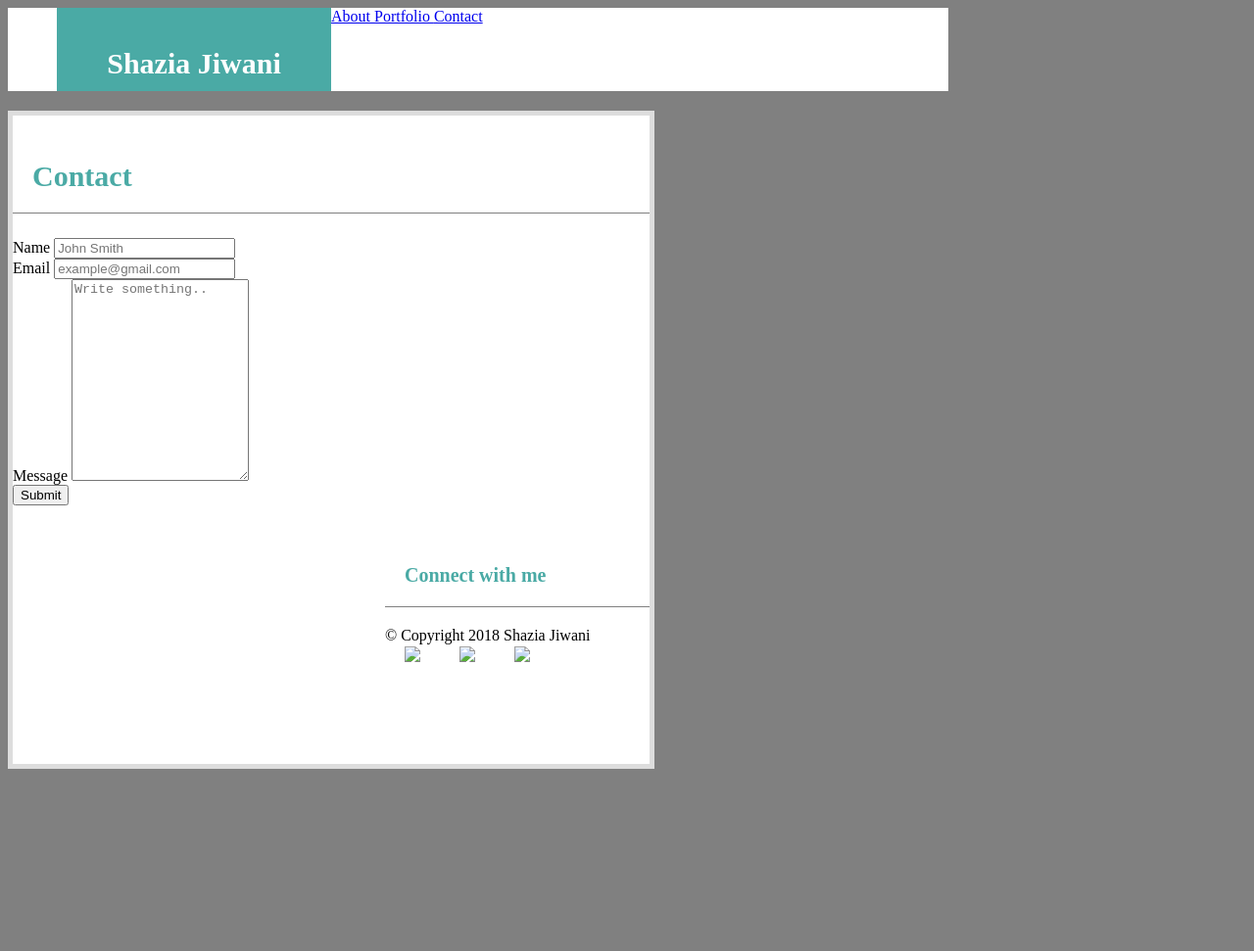
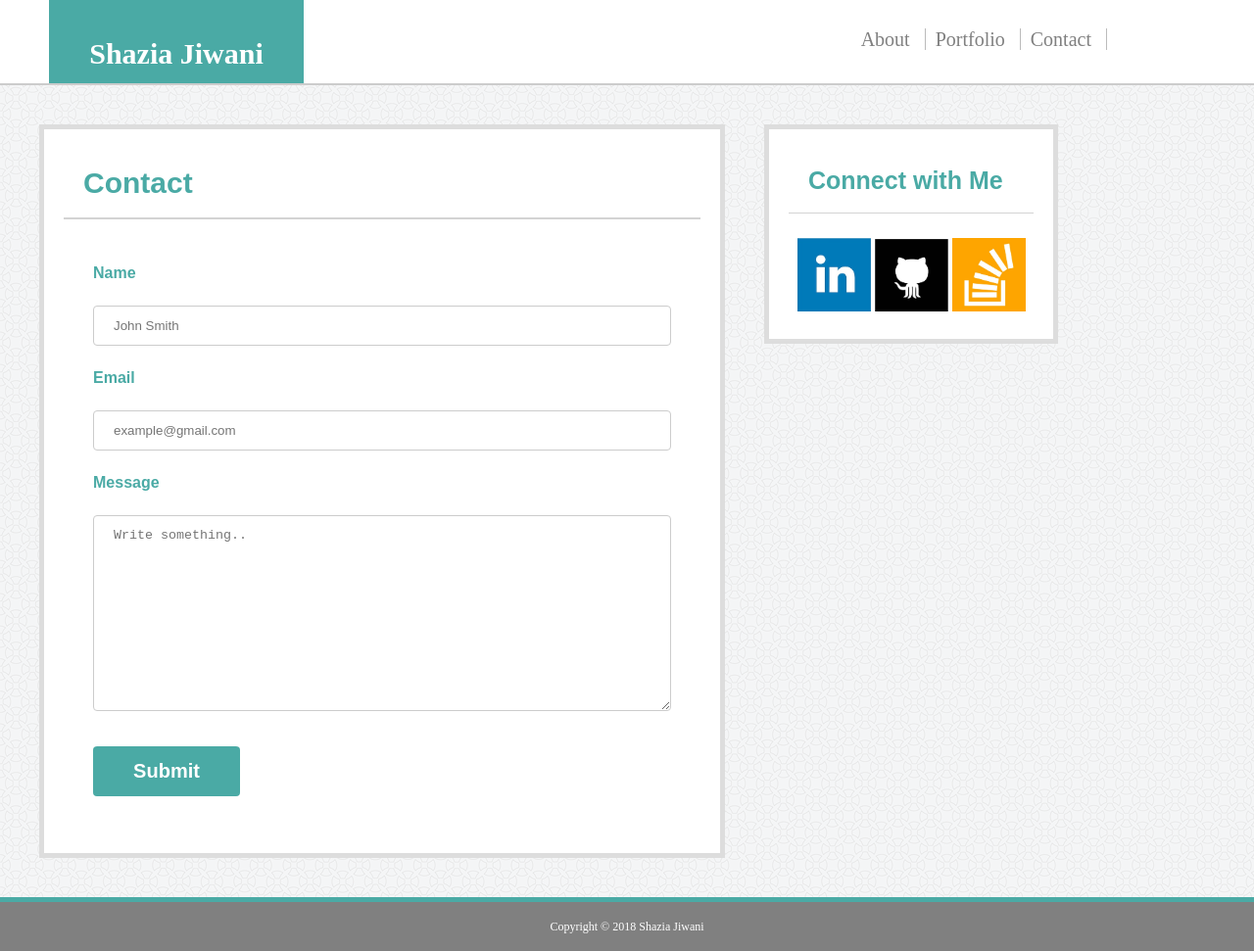
Before and after one commit to jshazia/Basic_Portfolio, a plain HTML site: page contact.html in a window 1280 px wide. Shown: the whole page at 98% size. Before the commit the page ends 805 px from the top, so only its background shows below. Drawn offline with Linux system fonts and the light colour scheme.

Commit message:
draft 2 almost done so close yet so far

```diff
--- a/assets/css/style.css
+++ b/assets/css/style.css
@@ -4,32 +4,50 @@ header {
 
     background-color: white;
     color: gray;
-    border: 1px solid: #cccccc;
+    border-bottom: 2px solid #cccccc;
     margin: 0px;
     width: 100%;
 
 }
+
+footer {
+
+    position: relative;
+    margin-top: -180px;
+    height: 50px;
+    clear: both;
+    text-align: center;
+    background-color: gray;
+    color: white;
+    font-size: 12px;
+    border-top: 5px solid #4aaaa5;
+}
+
+
 h1{
+    font-weight: bolder;
     padding: 40px;
     font-size: 30px;
     color: white;
     text-align: center;
     background: #4aaaa5;
-    width: 200px;
+    width: 180px;
     height: 5px;
     float: left;
     margin: 0px auto;
     margin-left: 50px;
 }
 ul {
+    font-family: "Times New Roman";
+    margin-right: 120px;
     display: inline;
     list-style-type: none;
     float: right;
-    font-size: 15px;
+    font-size: 20px;
     color: white;
     text-align: center;
     position: relative;
-    padding: 20px;
+    padding: 25px;
 
 }
 
@@ -40,75 +58,138 @@ li {
 
 }
 
-li a {
+
+
+.header_links a{
     color: gray;
     text-decoration: none;
     text-align: left;
     border-right: 1px solid #bbb;
 }
 
-li a:hover {
-    color: black;
-}
+ .header_links a:hover
+ {
+    font-weight: bolder;
+    color:  #4aaaa5;
+ }
+
 
 h2 {
     font-size: 30px;
     font-weight: bold;
     padding: 20px;
-    border-bottom: 1px solid gray;
+    border-bottom: 2px solid lightgray;
     color: #4aaaa5;
+    font-family: "Arial";
 
 }
 
 
 
-body{
-    width: 960px;
-    background-color:gray;
-}
-
-img{
+#me{
     float: left;
     padding: 20px;
 }
 
+
+
 p {
     padding: 10px;
+    line-height: 30px;
 }
 
-.content{
-             width:650px;
-             background: #ffffff;
-             border: 5px solid #dddddd ;
-             height: auto;
-             margin: 20px auto;
-    float: left;
-         }
+h3 {
+    text-align: left;
+    font-size: 25px;
+    font-weight: bold;
+    border-bottom: 1px solid lightgray;
+    color: #4aaaa5;
+    font-family: 'Arial';
+    padding: 20px;
+    margin: 10px;
+}
+
+.connectcontent
+{
+    padding: 15px;
+    text-align: center;
+}
+
+input[type=text]{
+
+    width: 100%;
+    padding: 12px 20px;
+    margin: 8px 0;
+    display: inline-block;
+    border: 1px solid #ccc;
+    border-radius: 4px;
+    box-sizing: border-box;
+}
+
+textarea {
+
+    width: 100%;
+    padding: 12px 20px;
+    margin: 8px 0;
+    display: inline-block;
+    border: 1px solid #ccc;
+    border-radius: 4px;
+    box-sizing: border-box;
+}
+
+#contactform{ color:#4aaaa5;
+    font-family: Arial;
+    font-weight: bold;
+    line-height: 50px;
+    padding: 30px;
 
 
-h3 {
+}
 
+input[type=submit] {
+    width: 150px;
     font-size: 20px;
     font-weight: bold;
-    padding: 20px;
-    border-bottom: 1px solid gray;
-    color: #4aaaa5;
+    background-color: #4aaaa5;
+    color: white;
+    padding: 14px 20px;
+    margin: 8px 0;
+    border: none;
+    border-radius: 4px;
 }
 
+
 .aside{
+
     width: 270px;
     background: #ffffff;
-    height: auto;
-    float: right;
-    margin: 20px auto;
+    float: left;
+    border: 5px solid #dddddd;
+    margin: 40px;
+    padding: 10px;
+
 
 }
 
 
-footer {
+.content{
+            width: 650px;
+             background: #ffffff;
+             border: 5px solid #dddddd;
+             height: auto;
+             margin: 40px auto;
+             margin-left: 40px;
+             float: left;
+             padding: 20px;
 
-    position: absolute;
-}
+         }
+
+
+
+
+
+
+
 
 .clearfix::after {
     content: "";
--- a/contact.html
+++ b/contact.html
@@ -2,50 +2,65 @@
 <html lang="en-us">
 
 <head>
-    <meta charset="UTF-8">
     <title>Shazia Jiwani</title>
+    <link rel="stylesheet" type="text/css" href="assets/css/reset.css">
     <link rel="stylesheet" type="text/css" href="assets/css/style.css">
+
 </head>
-
-<body>
+<body background="assets/images/circles-light.png">
 
 <header>
     <div class="clearfix">
+        <h1>Shazia Jiwani</h1>
 
-   <h1>Shazia Jiwani</h1>
-    <a href="index.html">About </a>
-    <a href="portfolio.html"> Portfolio </a>
-    <a href="contact.html">Contact </a>
+        <div class="header_links">
+            <ul>
+
+                <li>  <a href="index.html">About  &nbsp;&nbsp;</a></li>
+                <li><a href="portfolio.html"> Portfolio &nbsp;&nbsp; </a></li>
+                <li id="last"><a href="contact.html">Contact &nbsp;&nbsp;</a></li>
+
+            </ul>
+        </div>
 </header>
 
 <div class="content">
 
 <h2>Contact</h2>
 
-<div class="container">
-    <form action="form-data/data.php">
+    <form id = "contactform" action="form-data/data.php">
 
-        <label for="name">Name</label>
+        <label for="name">Name&nbsp;&nbsp;</label>
         <input type="text" id="name" name="name" placeholder="John Smith"></br>
 
-        <label for="email">Email</label>
+        <label for="email">Email&nbsp;&nbsp;</label>
         <input type="text" id="email" name="email" placeholder="example@gmail.com"></br>
 
-        <label for="message">Message</label>
+        <label for="message">Message&nbsp;&nbsp;</label>
         <textarea id="message" name="message" placeholder="Write something.." style="height:200px"></textarea> </br>
 
         <input type="submit" value="Submit">
 
     </form>
 </div>
-    <div class="aside">
-<h3>Connect with me</h3>
-<a href="https://www.linkedin.com/in/shaziajiwani/" target="_blank"><img src="assets/images/linkedin.png"></a>
-<a href="https://github.com/jshazia" target="_blank"><img src="assets/images/Github.png"></a>
-<a href="https://stackexchange.com/users/12844687/shazia-jiwani" target="_blank"><img src="assets/images/StackOverflow.jpg" height="80"></a>
 
-<footer>© Copyright 2018 Shazia Jiwani</footer>
 
+<div class="aside">
+    <h3>Connect with Me</h3>
+    <div class="connectcontent">
+        <a href="https://www.linkedin.com/in/shaziajiwani/" target="_blank"><img src="assets/images/Link.jpg" width="75"></a>
+        <a href="https://github.com/jshazia" target="_blank"><img src="assets/images/Git.jpg" width="75"></a>
+        <a href="https://stackexchange.com/users/12844687/shazia-jiwani" target="_blank"><img src="assets/images/Stack.jpg" width="75"></a>
+
+    </div>
+</div>
+
+
+</div>
 </body>
 
+<footer>
+    <p>Copyright &copy; 2018 Shazia Jiwani</p>
+</footer>
+
 </html>
```
Also changed, not shown: index.html (+12 -9 lines), portfolio.html (+36 -21 lines), assets/images/circles-light.png (added), 3 other files.
